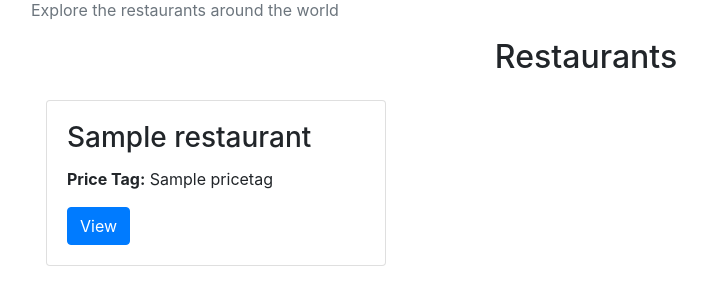
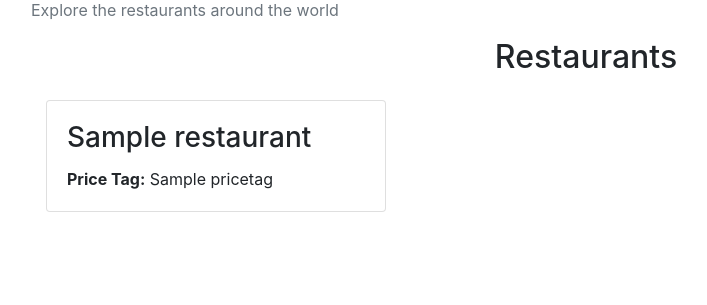
Before and after one commit to AisteMer/Databases, a Flask app: template templates/home.html in a window 1280 px wide. Shown: the part 176-481 px from the top of the page, without its empty margins (54-761 px from the left). Run offline with Flask 3, Linux system fonts and the light colour scheme; the template is opened without the code that fills it: most values are stand-ins (such as "Sample title", 1, 10 or a date in 2020); parts of the project's set-up code (start-up, migrations or seed data) failed here and were passed over; some libraries are stand-ins or nearby versions.

Commit message:
deleted thing

```diff
--- a/templates/home.html
+++ b/templates/home.html
@@ -19,7 +19,6 @@
                                 <strong>Price Tag:</strong> {{ restaurant.pricetag }}
                             {% endif %}
                         </p>
-                        <a href=" {{url_for('displayRestaurant,restaurant=restaurants')}}" class = "btn btn-primary"> View </a>
                     </div>
                 </div>
             </div>
```
